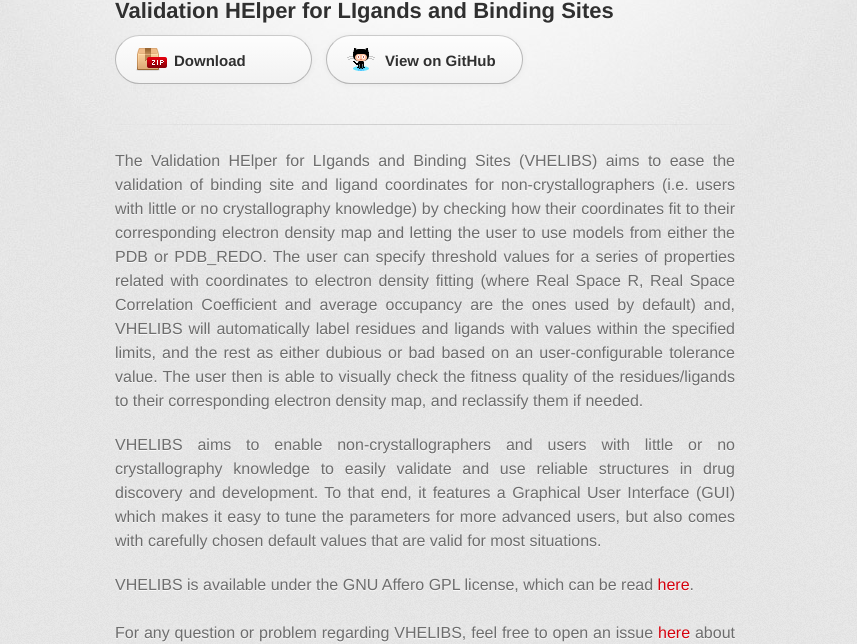
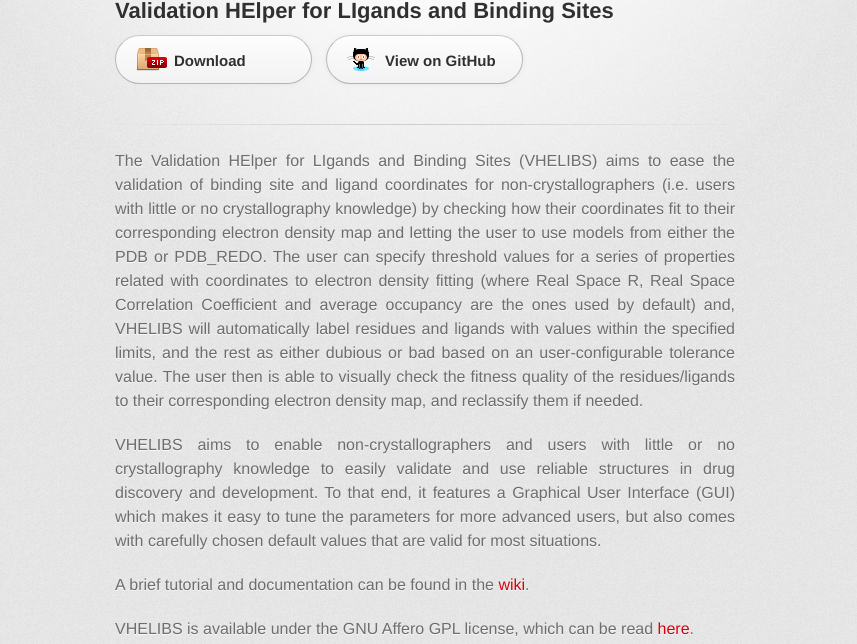
Before and after one commit to URV-cheminformatics/VHELIBS, a plain HTML site: page index.html in a window 1280 px wide. Shown: the part 308-952 px from the top of the page, without its empty margins (215-1072 px from the left). Drawn offline with Linux system fonts and the light colour scheme; a web font is replaced by a local one.

Commit message:
Add link to the wiki

```diff
--- a/index.html
+++ b/index.html
@@ -1,5 +1,6 @@
 <!DOCTYPE html>
 <html><head>
+
 
 
 
@@ -30,7 +31,21 @@
         <hr>
 
         <section id="main_content">
-          </section><p style="text-align: justify;">The Validation HElper for LIgands and Binding Sites (VHELIBS) aims to ease the validation of binding site and ligand coordinates for non-crystallographers (i.e. users with little or no crystallography knowledge) by checking how their coordinates fit to their corresponding electron density map and letting the user to use models from either the PDB or PDB_REDO. The user can specify threshold values for a series of properties related with coordinates to electron density fitting (where Real Space R, Real Space Correlation Coefficient and average occupancy are the ones used by default) and, VHELIBS will automatically label residues and ligands with values within the specified limits, and the rest as either dubious or bad based on an user-configurable tolerance value. The user then is able to visually check the fitness quality of the residues/ligands to their corresponding electron density map, and reclassify them if needed.</p>
+          </section><p style="text-align: justify;">The
+Validation HElper for LIgands and Binding Sites (VHELIBS) aims to ease
+the validation of binding site and ligand coordinates for
+non-crystallographers (i.e. users with little or no crystallography
+knowledge) by checking how their coordinates fit to their corresponding
+electron density map and letting the user to use models from either the
+PDB or PDB_REDO. The user can specify threshold values for a series of
+properties related with coordinates to electron density fitting (where
+Real Space R, Real Space Correlation Coefficient and average occupancy
+are the ones used by default) and, VHELIBS will automatically label
+residues and ligands with values within the specified limits, and the
+rest as either dubious or bad based on an user-configurable tolerance
+value. The user then is able to visually check the fitness quality of
+the residues/ligands to their corresponding electron density map, and
+reclassify them if needed.</p>
 <div style="text-align: justify;">
 
 </div>
@@ -41,6 +56,9 @@ discovery and development. To that end, it features a Graphical User
 Interface (GUI) which makes it easy to tune the parameters for more
 advanced users, but also comes with carefully chosen default values
 that are valid for most situations.</p>
+<p style="text-align: justify;">A brief tutorial and documentation can be found in the <a href="https://github.com/URVnutrigenomica-CTNS/VHELIBS/wiki">wiki</a>.<br>
+</p>
+
 <div style="text-align: justify;">VHELIBS is available under the GNU Affero GPL license, which can be read <a href="LICENCE.html">here</a>.</div>
 <br>
 <p style="text-align: justify;">For any question or problem regarding VHELIBS, feel free to open an issue <a href="https://github.com/URVnutrigenomica-CTNS/VHELIBS/issues">here</a> about it.</p>
```
